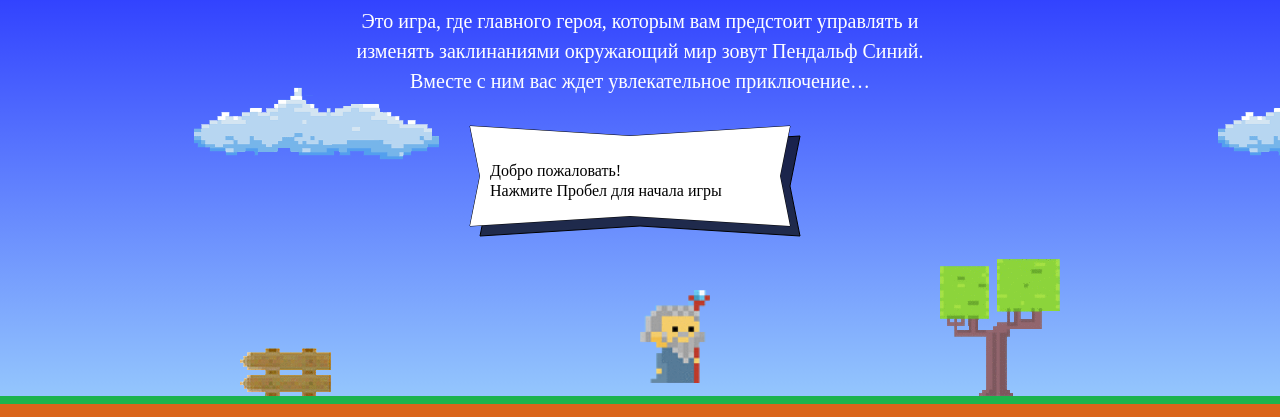
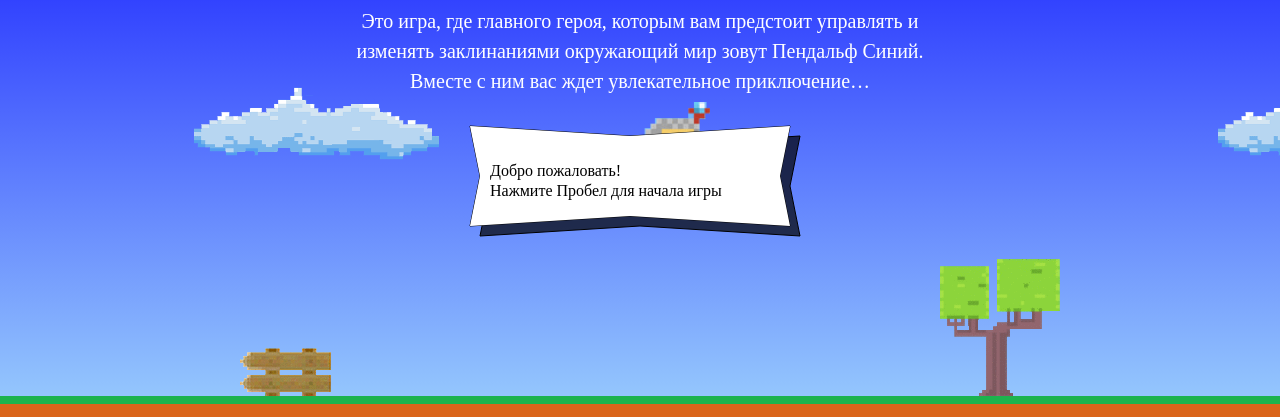
Before and after one commit to svetlanadyachenko/479245-code-and-magick-17, a website: page index.html in a window 1280 px wide. Shown: the part 203-620 px from the top of the page. Drawn offline with Linux system fonts and the light colour scheme; a web font is replaced by a local one.

Commit message:
Вставила вызов функции getWizardHeight в getWizardY

```diff
--- a/index.html
+++ b/index.html
@@ -194,7 +194,7 @@
     return width / 2;
   };
   var getWizardY = function (height) {
-    return height / 3 + (1.337 * wizardWidth);
+    return height / 3 - getWizardHeight(wizardWidth);
   };
 </script>
 <script src="js/game.js"></script>
```
